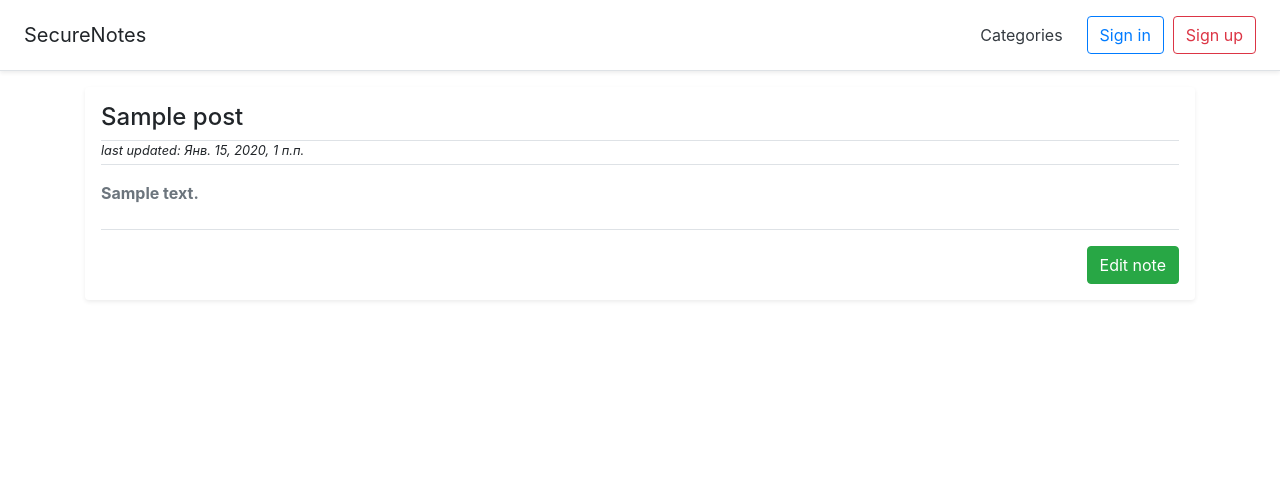
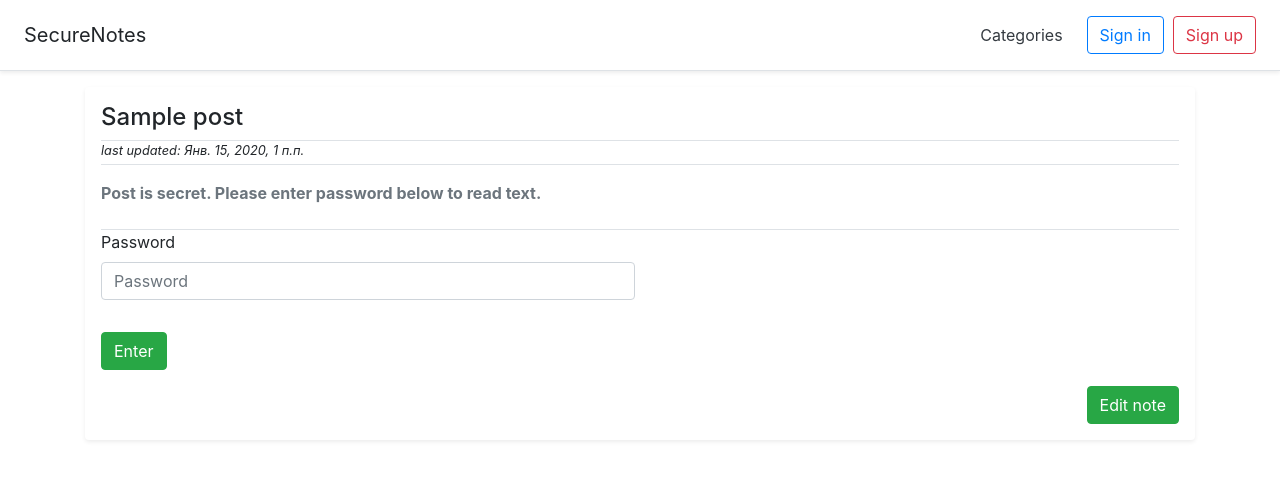
Before and after one commit to stepanbal/securenotes, a Django app: page /post/1/ in a window 1280 px wide. Shown: the top 480 px of the page. Run offline with Django 3.2, Linux system fonts and the light colour scheme; tables that the repository leaves empty hold one stand-in row (values such as "Sample post"); some libraries are stand-ins or nearby versions.

Commit message:
add view and template to see encoded notes. Also add decoding function

```diff
--- a/notes/views.py
+++ b/notes/views.py
@@ -2,7 +2,7 @@ from django.shortcuts import render, get_object_or_404
 from django.contrib.auth.models import User
 from .models import Category, Post
 from .forms import AddCategoryForm, AddPostForm
-from .encode import encoding
+from .encode import encoding, decoding
 
 
 def index(request):
@@ -37,7 +37,17 @@ def category_add(request):
 def post_detail(request, post_id):
     post = get_object_or_404(Post, pk=post_id)
     context = {'post': post}
-    return render(request, 'notes/post.html', context)
+    if post.is_secret:
+        template = 'notes/secure_post.html'
+        if request.method == 'POST':
+            password = request.POST['password']
+            salt = bytes(post.salt)
+            token = bytes(post.secure_body)
+            text = decoding(salt=salt, password=password, token=token)
+            context['text'] = text
+    else:
+        template = 'notes/post.html'
+    return render(request, template, context)
 
 
 def post_add(request):
--- a/templates/notes/add_post.html
+++ b/templates/notes/add_post.html
@@ -19,15 +19,15 @@
             <div class="form-group col-md-6">
                 <div class="form-group">
                     <label for="name">Title</label>
-                    <input type="text" class="form-control" id="name" name="title">
+                    <input type="text" class="form-control" id="name" name="title" required>
                 </div>
                 <div class="form-group">
                     <label for="body">Text</label>
                     <textarea class="form-control" id="body" name="body" rows="3"></textarea>
                 </div>
                 <div class="form-group">
-                    <label for="categories">Categories</label>
-                    <select class="form-control" id="categories" name="rubric">
+                    <label for="category">Category</label>
+                    <select class="form-control" id="category" name="rubric">
                       {% for category in categories %}
                       <option value="{{ category.id }}">{{ category.name }}</option>
                       {% endfor %}
--- a/templates/notes/index.html
+++ b/templates/notes/index.html
@@ -20,6 +20,7 @@
     </div>
    {% endfor %}
     <small class="d-block text-right mt-3">
+      <a class="btn btn-success" href="{% url 'notes:post_add' %}">Add note</a>&nbsp;&nbsp;
       <a class="btn btn-success" href="{% url 'notes:category_add' %}">Add category</a>
     </small>
   </div>
--- a/templates/notes/post.html
+++ b/templates/notes/post.html
@@ -1,5 +1,5 @@
 {% extends 'base.html' %}
-{% block title %}{{ category.name }}{% endblock %}
+{% block title %}{{ post.title }}{% endblock %}
 
 {% block content %}
   <div class="my-3 p-3 bg-white rounded shadow-sm">
--- /dev/null
+++ b/templates/notes/secure_post.html
@@ -0,0 +1,37 @@
+{% extends 'base.html' %}
+{% block title %}{{ post.title }}{% endblock %}
+
+{% block content %}
+  <div class="my-3 p-3 bg-white rounded shadow-sm">
+    <h4 class="border-bottom border-gray pb-2 mb-0">{{ post.title }}</h4>
+      <p class="media-body pb-1 mb-0 small lh-125 border-bottom border-gray"><i>last updated: {{ post.updated }}</i></p>
+    {% if text %}
+        <div class="media text-muted pt-3">
+            <p class="media-body pb-4 mb-0 lh-125 border-bottom border-gray">
+                <strong class="d-block text-gray-dark">{{ text }}</strong>
+            </p>
+        </div>
+    {% else %}
+    <div class="media text-muted pt-3">
+      <p class="media-body pb-4 mb-0 lh-125 border-bottom border-gray">
+        <strong class="d-block text-gray-dark">Post is secret. Please enter password below to read text.</strong>
+      </p>
+    </div>
+      <form action="." method="post">
+          <div class="form-row">
+            <div class="form-group col-md-6">
+                  <div class="form-group">
+                      <label for="password">Password</label>
+                      <input type="password" class="form-control" id="password" placeholder="Password" name="password">
+                  </div>
+            </div>
+          </div>
+          {% csrf_token %}
+          <input class="btn btn-success" type="submit" value="Enter">
+      </form>
+      {% endif %}
+    <small class="d-block text-right mt-3">
+      <a class="btn btn-success" href="#">Edit note</a>
+    </small>
+  </div>
+{% endblock %}
```
Also changed, not shown: notes/encode.py (+13 -1 lines).
